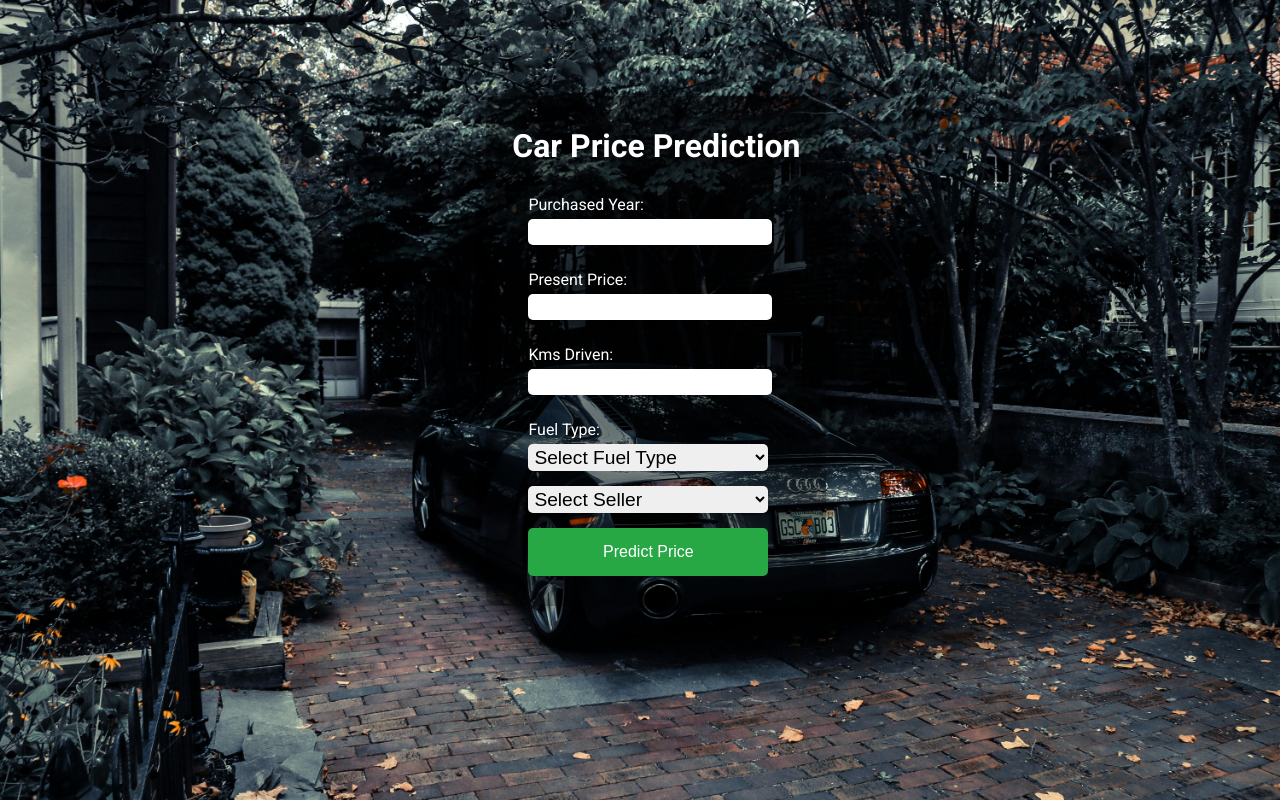
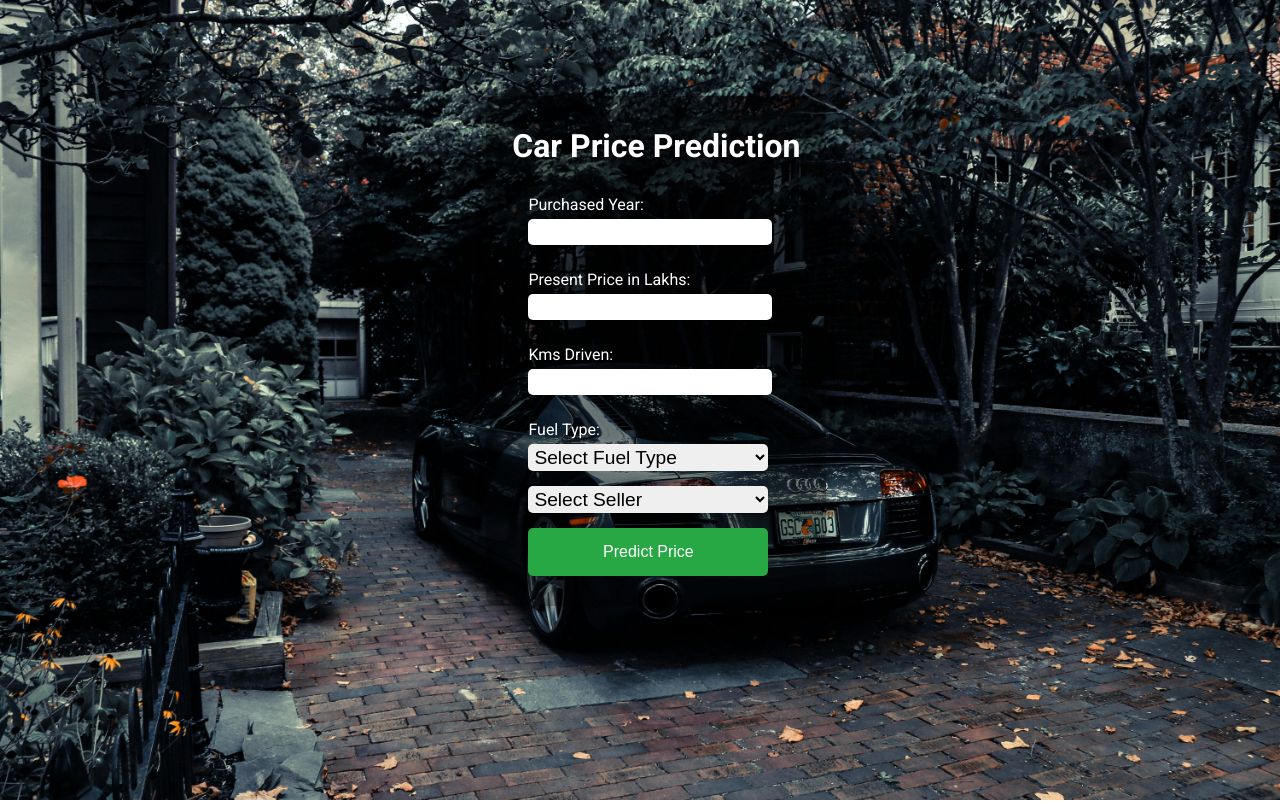
Before and after one commit to venkyeswar/Car_Price_Prediction, a Flask app: page / in a window 1280 px wide. Run offline with Flask 3, Linux system fonts and the light colour scheme; parts of the project's set-up code (start-up, migrations or seed data) failed here and were passed over.

Commit message:
modified

```diff
--- a/templates/index.html
+++ b/templates/index.html
@@ -22,7 +22,7 @@
                 <label for="year">Purchased Year:</label>
                 <input type="number" id="year" name="year" required>
 
-                <label for="present_price"> Present Price:</label>
+                <label for="present_price"> Present Price in Lakhs:</label>
                 <input type="floatformat" id="present_price" name="present_price"  required>
 
                 <label for="Kms_Driven"> Kms Driven:</label>
```
